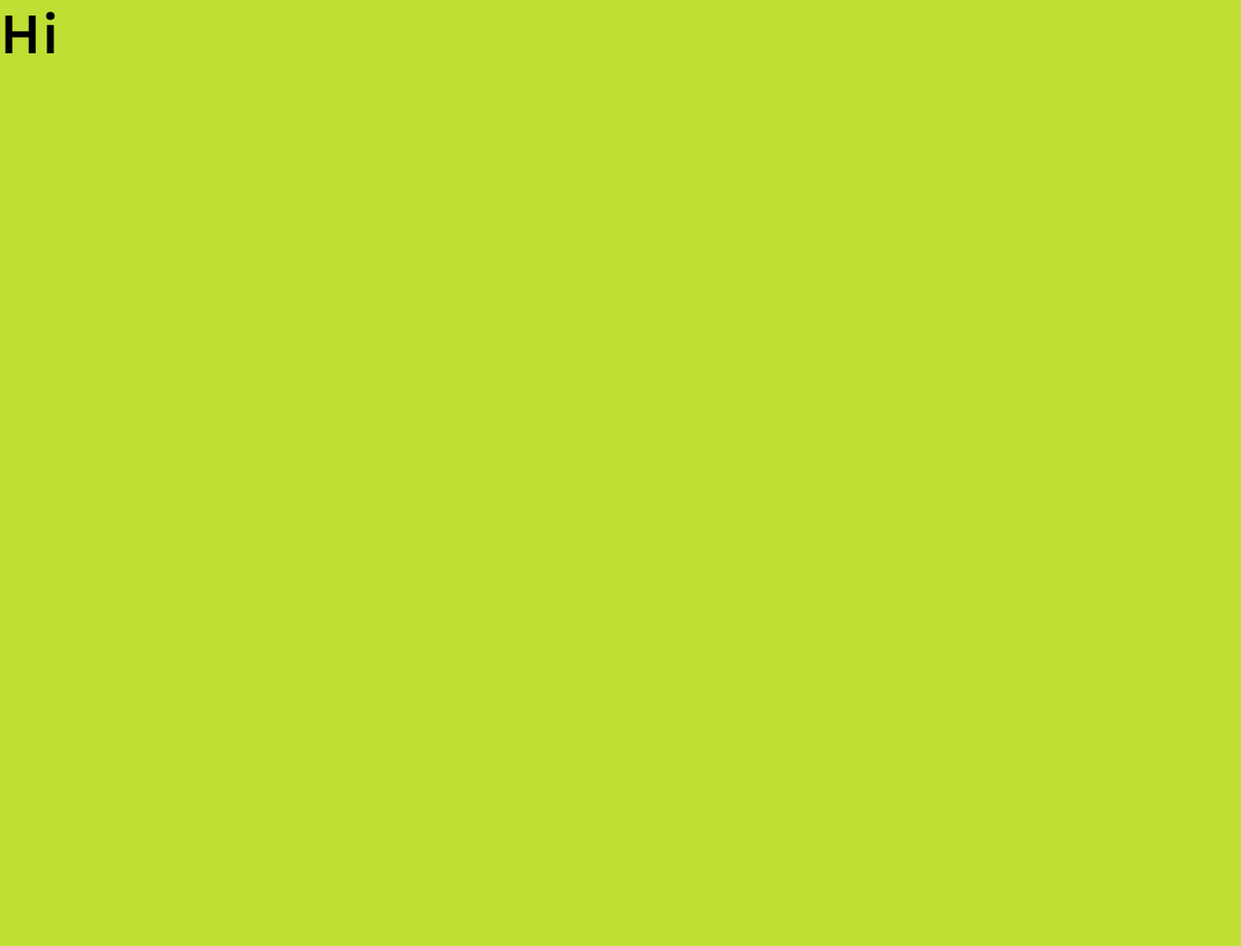
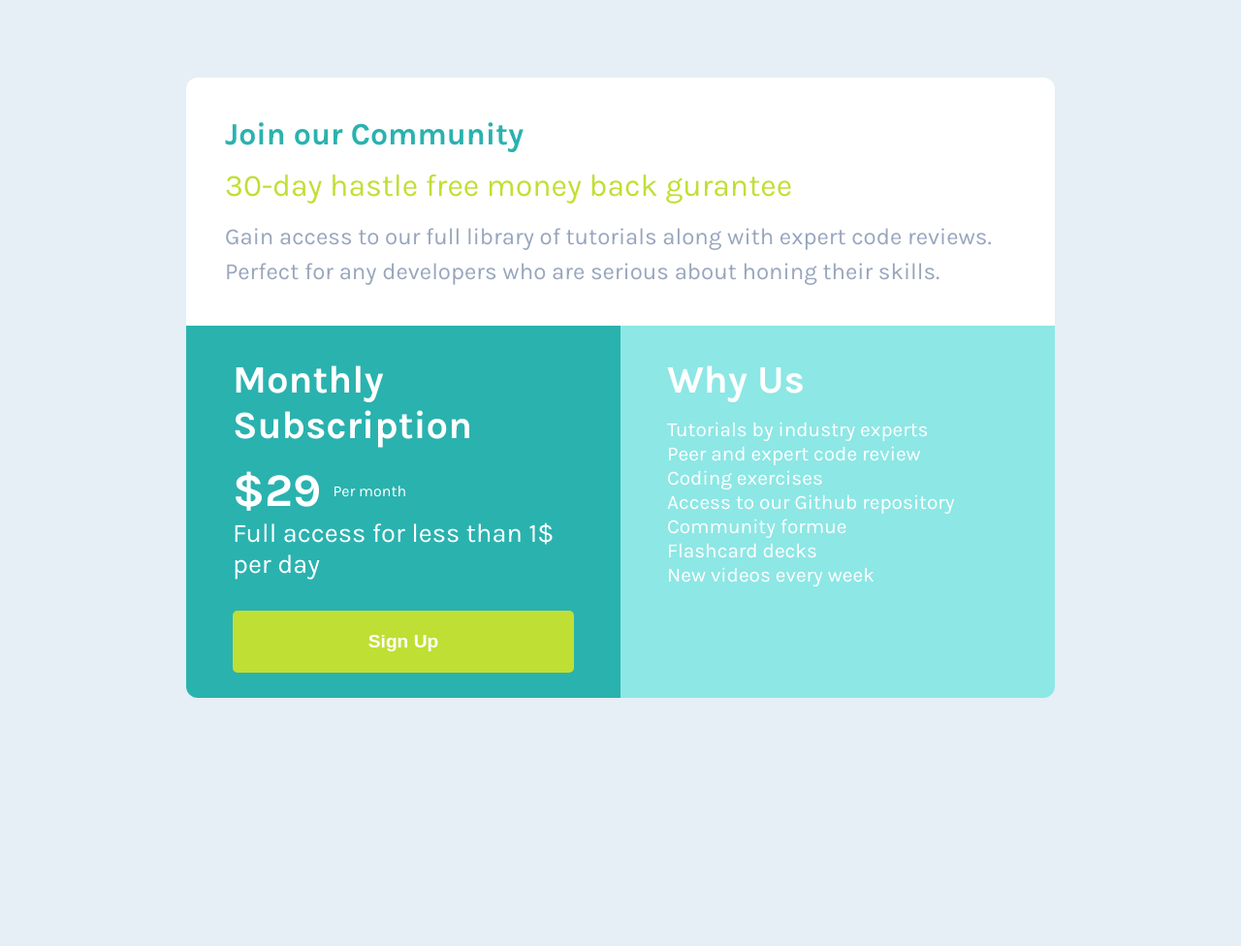
Before and after one commit to sid21-1/Frontend-Mentor-Projects, a plain HTML site: page single-price-grid-component-master/index.html in a window 1280 px wide. Shown: the whole page at 97% size. Before the commit the page ends 800 px from the top, so only its background shows below. Drawn offline with Linux system fonts and the light colour scheme.

Commit message:
designed the card

```diff
--- a/single-price-grid-component-master/index.html
+++ b/single-price-grid-component-master/index.html
@@ -7,6 +7,29 @@
     <link rel="stylesheet" href="style.css" />
   </head>
   <body>
-    <h1>Hi</h1>
+    <div class="main">
+      <div class="top">
+        <h1>Join our Community</h1>
+        <p class="head-tag">30-day hastle free money back gurantee</p>
+        <p class="body-tag">Gain access to our full library of tutorials along with expert code reviews. <br>
+          Perfect for any developers who are serious about honing their skills.
+        </p>
+      </div>
+      <div class="bottom">
+        <div class="left">
+          <h2>Monthly Subscription</h2>
+          <div class="subscription">
+            <span class="money">$29</span>
+          <span>Per month</span>
+          </div>
+          <p>Full access for less than 1$ per day</p>
+          <button class="btn">Sign Up</button>
+        </div>
+        <div class="right">
+          <h2>Why Us</h2>
+          <p>Tutorials by industry experts <br> Peer and expert code review <br> Coding exercises <br> Access to our Github repository <br> Community formue <br> Flashcard decks <br> New videos every week</p>
+        </div>
+      </div>
+    </div>
   </body>
 </html>
--- a/single-price-grid-component-master/style.css
+++ b/single-price-grid-component-master/style.css
@@ -16,8 +16,110 @@
 }
 
 body {
-  background-color: var(--primary-color2);
-  font-family: var(--font-karla);
-  font-size: 30px;
-  font-weight: lighter;
+  background-color: var(--neutral-color1);
+  display: flex;
+  justify-content: center; /* Horizontally center the content */
+  align-items: center; /* Vertically center the content */
+  height: 100vh;
 }
+
+.main{
+    width: 70%;
+    height: 80%;
+    /* border: 3px solid green; */
+    border-radius: 12px;
+}
+
+/* TOP Div done */
+
+.top{
+    background-color: #fff;
+    height: 40%;
+    padding-top: 2.5rem ;
+    padding-left: 2.5rem;
+    font-family: var(--font-karla);
+    border-top-left-radius: 12px;
+    border-top-right-radius: 12px;
+}
+
+.top h1{
+     color: var(--primary-color1);
+     margin-bottom: 1rem;
+}
+
+.top .head-tag{
+    color: var(--primary-color2);
+    font-size: 2rem;
+    margin-bottom: 1rem;
+}
+
+.top .body-tag{
+    color: var(--neutral-color2);
+    line-height: 1.5;
+    font-size: 1.5rem;
+}
+
+/* Bottom div */
+
+.bottom{
+    display: flex;
+    height: 100%;
+    font-family: var(--font-karla);
+}
+
+.subscription{
+    display: flex;
+    align-items: center;
+    /* justify-content: center; */
+}
+
+.left{
+    background-color: var(--primary-color1);
+    width: 50%;
+    height: 60%;
+    padding: 2rem 3rem;
+    color: #fff;
+    border-bottom-left-radius: 12px;
+}
+
+.left .money{
+    font-size: 3rem;
+    font-weight: 700;
+    margin-right: 0.75rem;
+}
+
+.left p{
+    font-size: 1.7rem;
+    margin-bottom: 2rem;
+}
+
+.btn{
+    width: 100%;
+    height: 20%;
+    background-color:var(--primary-color2) ;
+    border: none;
+    color: #fff;
+    font-size: 1.2rem;
+    font-weight: 700;
+    border-radius: 5px;
+    cursor: pointer;
+}
+
+.right{
+    background-color: hsl(179, 65%, 73%);
+    width: 50%;
+    height: 60%;
+    padding: 2rem 3rem;
+    color: #fff;
+    border-bottom-right-radius: 12px;
+}
+
+h2{
+    font-size: 2.5rem;
+    margin-bottom: 1rem;
+}
+
+.right p{
+    font-size: 1.3rem;
+    line-height: 1.2;
+}
```
